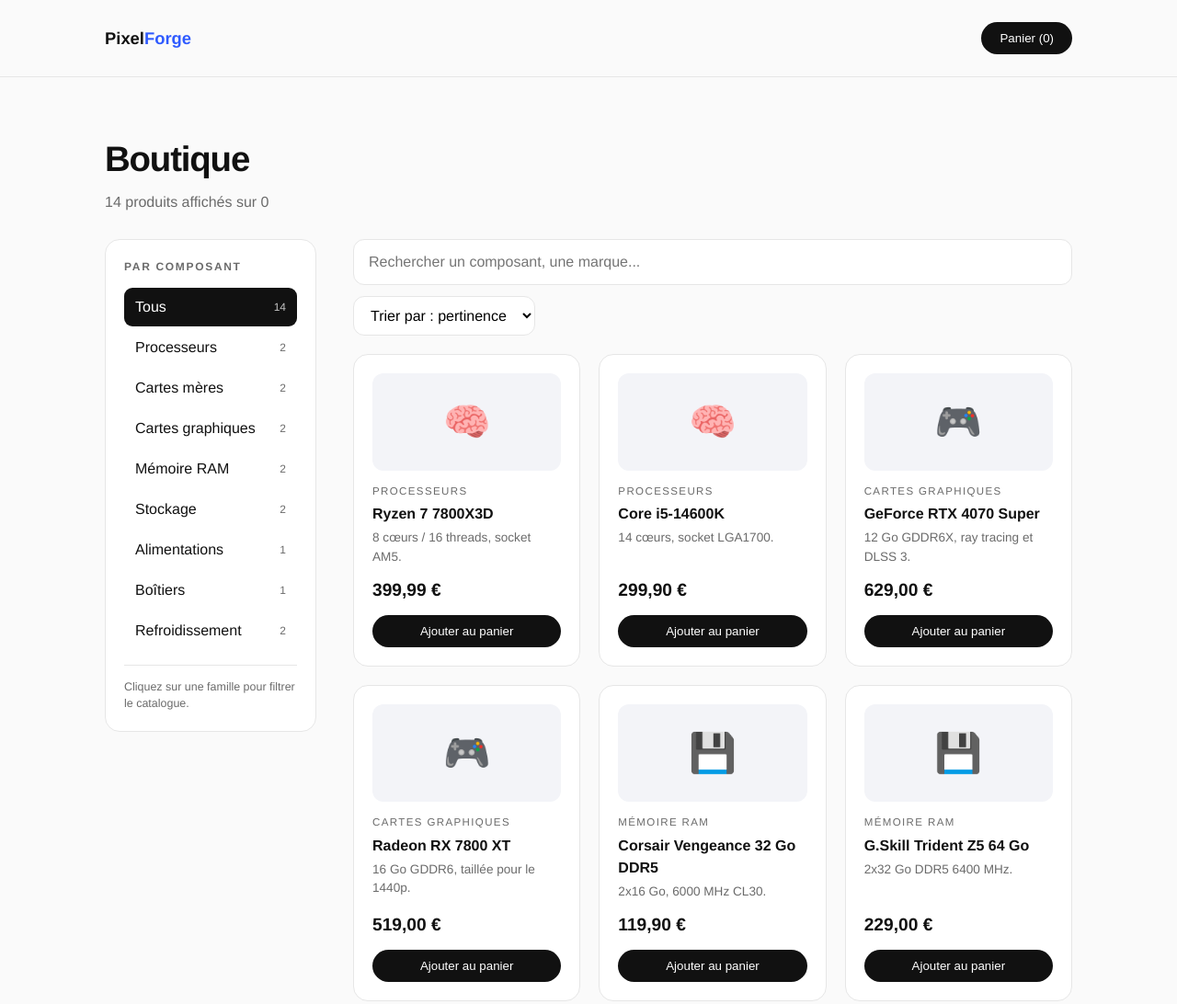
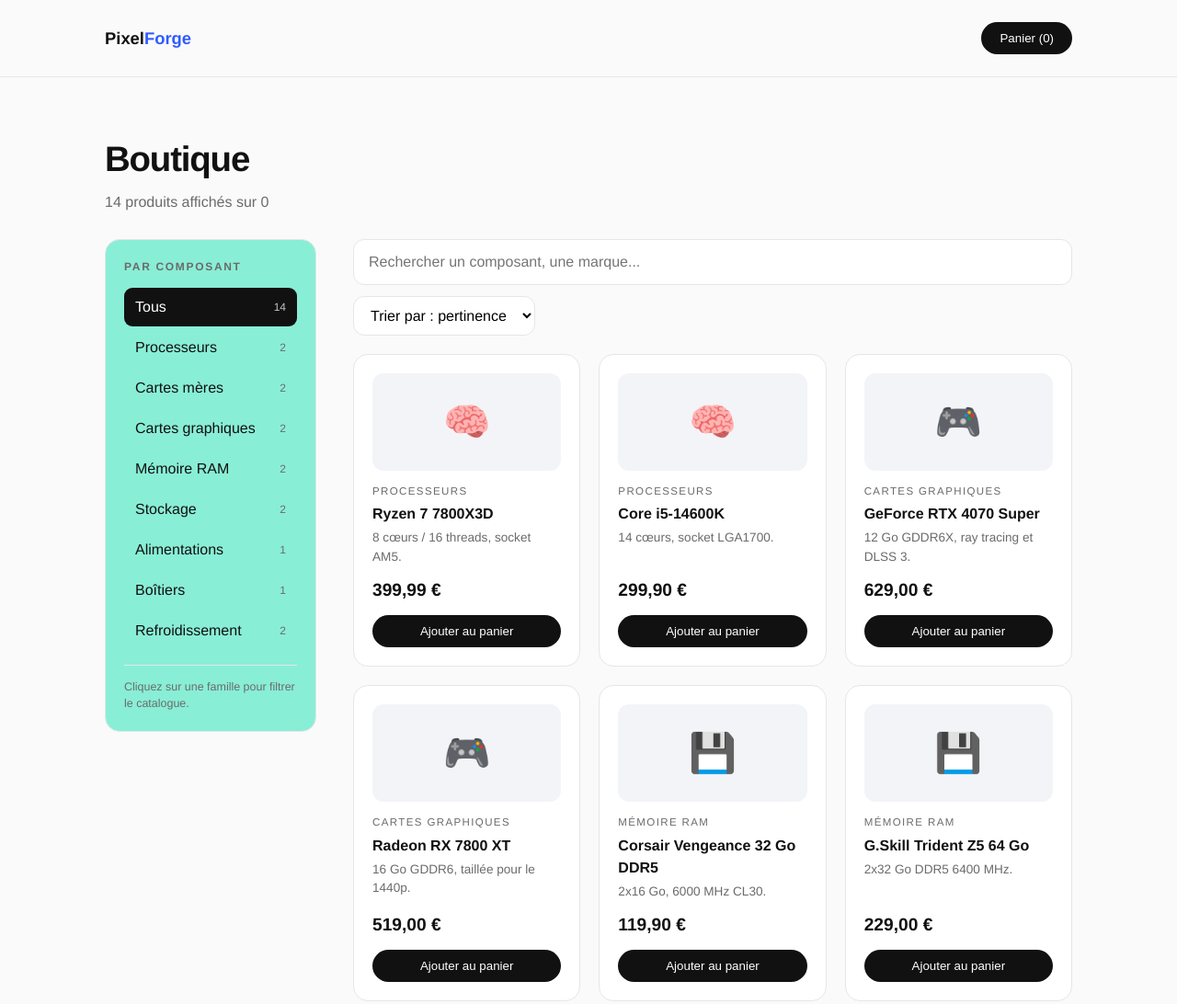
Before and after one commit to Matthieu-neyt/Compo-tech, a plain HTML site: page boutique.html in a window 1280 px wide. Shown: the top 1092 px of the page at 92% size. Drawn offline with Linux system fonts and the light colour scheme.

Commit message:
Update boutique.html

```diff
--- a/boutique.html
+++ b/boutique.html
@@ -20,7 +20,7 @@
   .layout{display:grid;grid-template-columns:230px 1fr;gap:40px;align-items:start;margin-bottom:80px}
 
   /* Colonne de classification */
-  aside{position:sticky;top:100px;background:#fff;border:1px solid var(--line);border-radius:16px;padding:20px}
+  aside{position:sticky;top:100px;background:#21E2B585;border:1px solid var(--line);border-radius:16px;padding:20px}
   aside h2{font-size:.75rem;letter-spacing:.14em;text-transform:uppercase;color:var(--muted);font-weight:600;margin-bottom:14px}
   .cat-list{list-style:none;display:flex;flex-direction:column;gap:2px}
   .cat-list button{width:100%;display:flex;justify-content:space-between;align-items:center;gap:8px;
```
